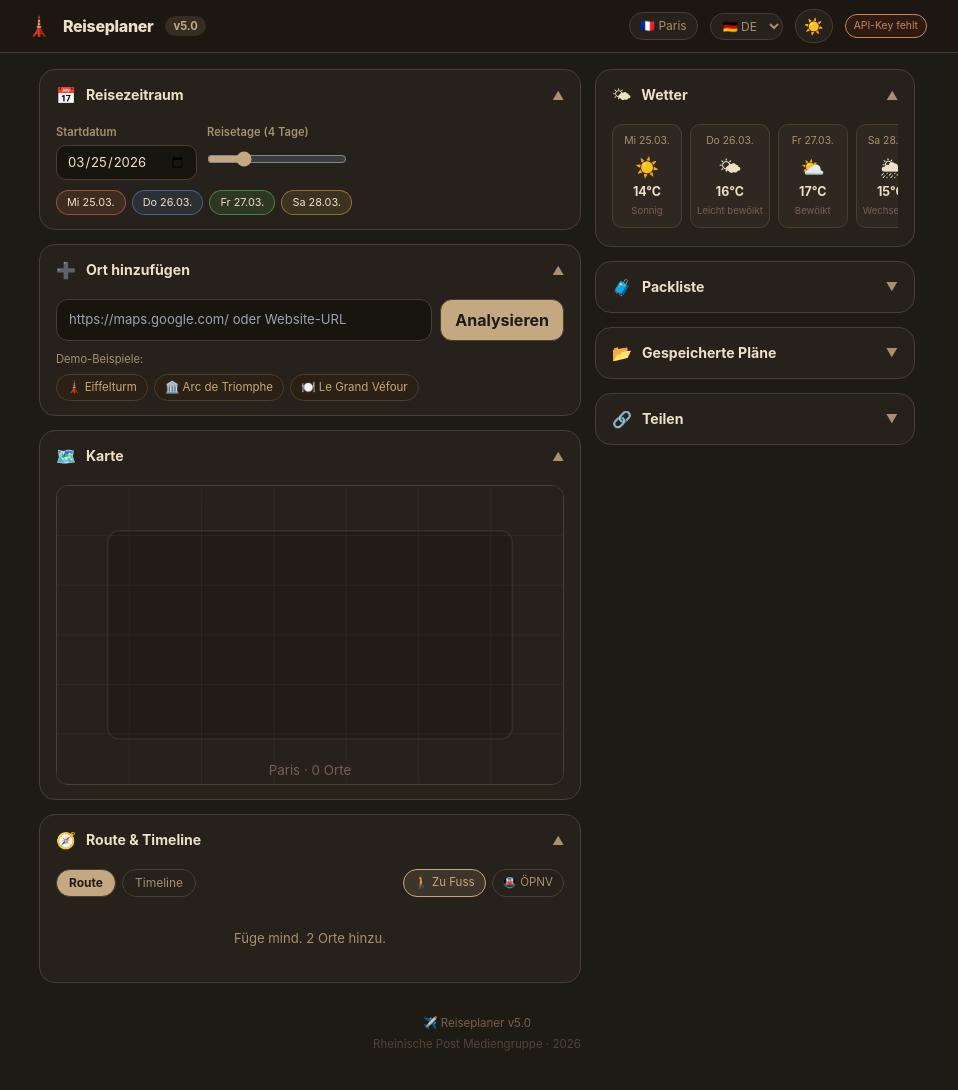
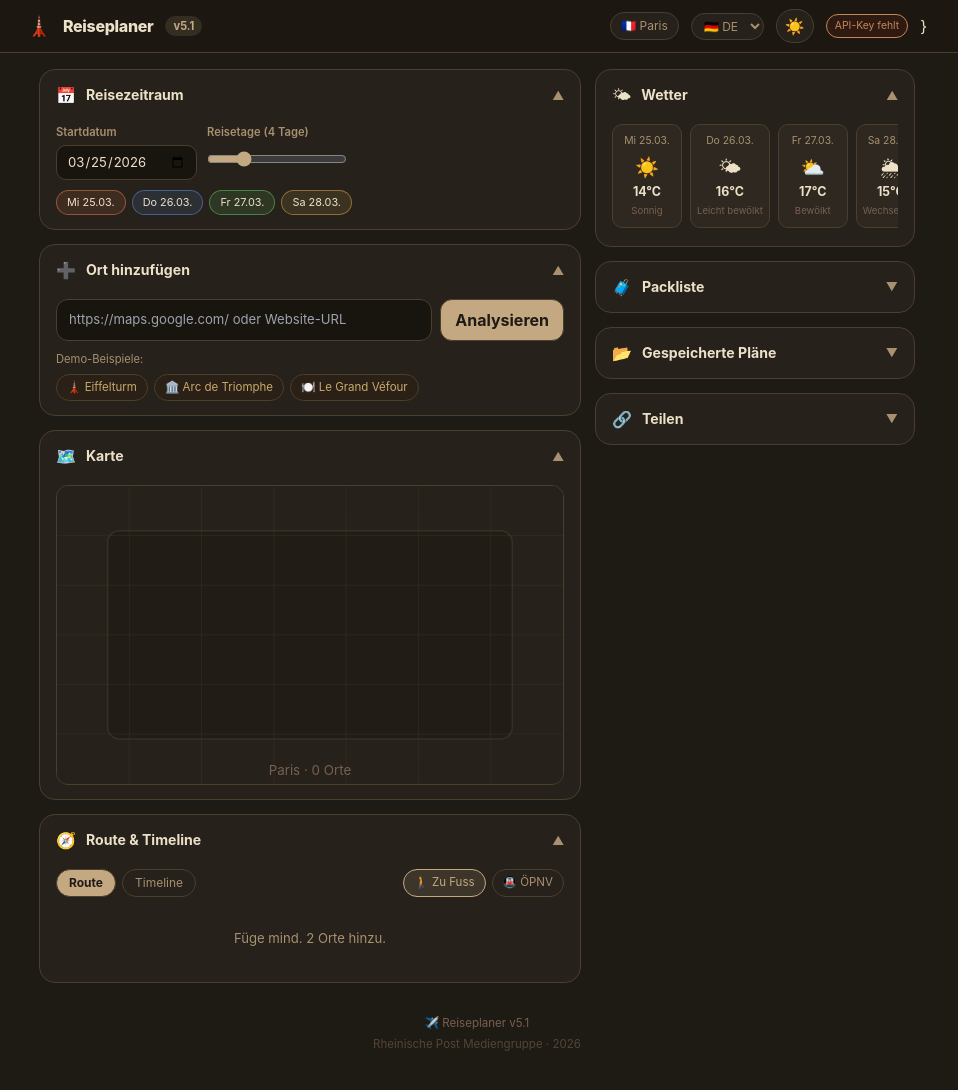
Before and after one commit to TheLomma/reiseplaner, a React (Vite) app: page / in a window 1280 px wide. Shown: the top 1090 px of the page, without its empty margins (163-1121 px from the left). Built offline with nearby package versions, Linux system fonts and the light colour scheme.

Commit message:
Update App.jsx
Version 5.1

```diff
--- a/src/App.jsx
+++ b/src/App.jsx
@@ -235,7 +235,7 @@ const TRANSLATIONS = {
     warningClosed:"ist an dem gewählten Tag geschlossen!",warningHint:"Bitte Besuchstag ändern.",
     closed:"geschlossen",apiActive:"API aktiv",apiMissing:"API-Key fehlt",
     apiTitle:"OpenAI API-Key",apiHint:"Lokal gespeichert.",apiSave:"Speichern",
-    apiSaved:"Gespeichert!",apiDelete:"Key löschen",footerText:"Reiseplaner v5.0",
+    apiSaved:"Gespeichert!",apiDelete:"Key löschen",footerText:"Reiseplaner v5.1",
     noRouteHint:"Füge mind. 2 Orte hinzu.",errorEmpty:"Bitte Link eingeben.",
     errorNotFound:"Link nicht erkannt.",
     days:["Montag","Dienstag","Mittwoch","Donnerstag","Freitag","Samstag","Sonntag"],
@@ -268,7 +268,7 @@ const TRANSLATIONS = {
     warningClosed:"is closed on the selected day!",warningHint:"Please change the visit day.",
     closed:"closed",apiActive:"API active",apiMissing:"API Key missing",
     apiTitle:"OpenAI API Key",apiHint:"Stored locally.",apiSave:"Save",
-    apiSaved:"Saved!",apiDelete:"Delete key",footerText:"Travel Planner v5.0",
+    apiSaved:"Saved!",apiDelete:"Delete key",footerText:"Travel Planner v5.1",
     noRouteHint:"Add at least 2 places.",errorEmpty:"Please enter a link.",
     errorNotFound:"Link not recognized.",
     days:["Monday","Tuesday","Wednesday","Thursday","Friday","Saturday","Sunday"],
@@ -785,8 +785,20 @@ function WeatherWidget({ city, startDate, numDays, lang, th }) {
   );
 }
 
+function useWindowWidth() {
+  const [width, setWidth] = useState(() => typeof window !== 'undefined' ? window.innerWidth : 900);
+  useEffect(() => {
+    const handler = () => setWidth(window.innerWidth);
+    window.addEventListener('resize', handler);
+    return () => window.removeEventListener('resize', handler);
+  }, []);
+  return width;
+}
+
 export default function App() {
   const { mode, th } = useTheme();
+  const windowWidth = useWindowWidth();
+  const isMobile = windowWidth < 640;
   const [lang, setLang] = useState("de");
   const t = TRANSLATIONS[lang];
 
@@ -986,7 +998,7 @@ export default function App() {
         <div style={{ maxWidth:900, margin:"0 auto", display:"flex", alignItems:"center", gap:12, height:52 }}>
           <span style={{ fontSize:"1.2rem" }}>{city.emoji}</span>
           <span style={{ fontWeight:800, fontSize:"1rem", color:th.text, letterSpacing:"-0.02em" }}>{t.appName}</span>
-          <span style={{ fontSize:"0.7rem", padding:"2px 8px", borderRadius:20, background:th.accentLight, color:th.accent, fontWeight:700 }}>v5.0</span>
+          <span style={{ fontSize:"0.7rem", padding:"2px 8px", borderRadius:20, background:th.accentLight, color:th.accent, fontWeight:700 }}>v5.1</span>
           <div style={{ flex:1 }} />
           <button onClick={() => setShowCityPicker(v=>!v)} style={{ fontSize:"0.75rem", padding:"4px 10px", borderRadius:20, background:th.surface, border:`1px solid ${th.border}`, color:th.textMuted, cursor:"pointer" }}>
             {city.country} {city.name}
@@ -1000,7 +1012,7 @@ export default function App() {
           </button>
           <button onClick={() => setShowApiPanel(v=>!v)} style={{ fontSize:"0.65rem", padding:"3px 8px", borderRadius:20, background:apiKey?th.successBg:th.warningBg, border:`1px solid ${apiKey?th.success:th.warning}`, color:apiKey?th.success:th.warning, cursor:"pointer" }}>
             {apiKey ? t.apiActive : t.apiMissing}
-          </button>
+          </button>}
         </div>
       </div>
 
```
